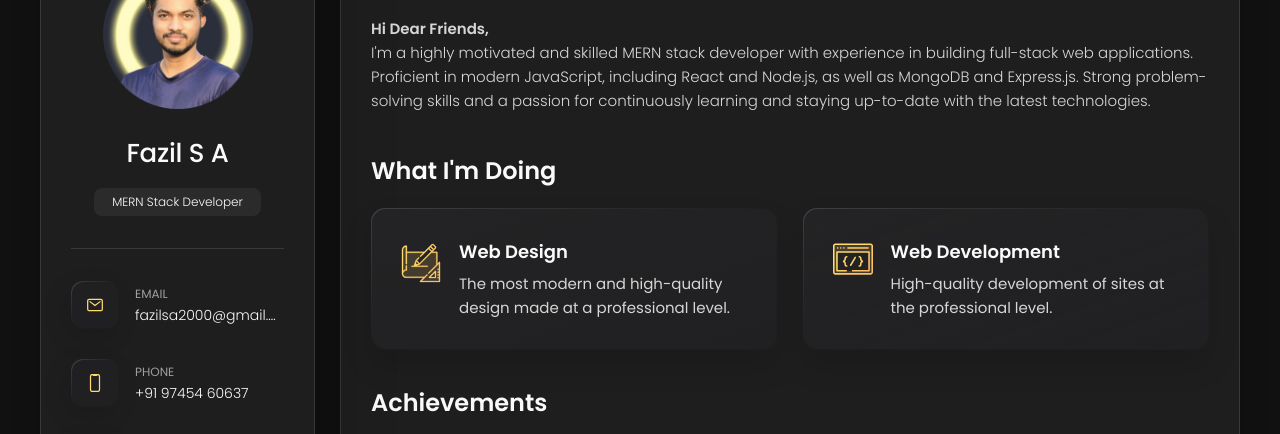
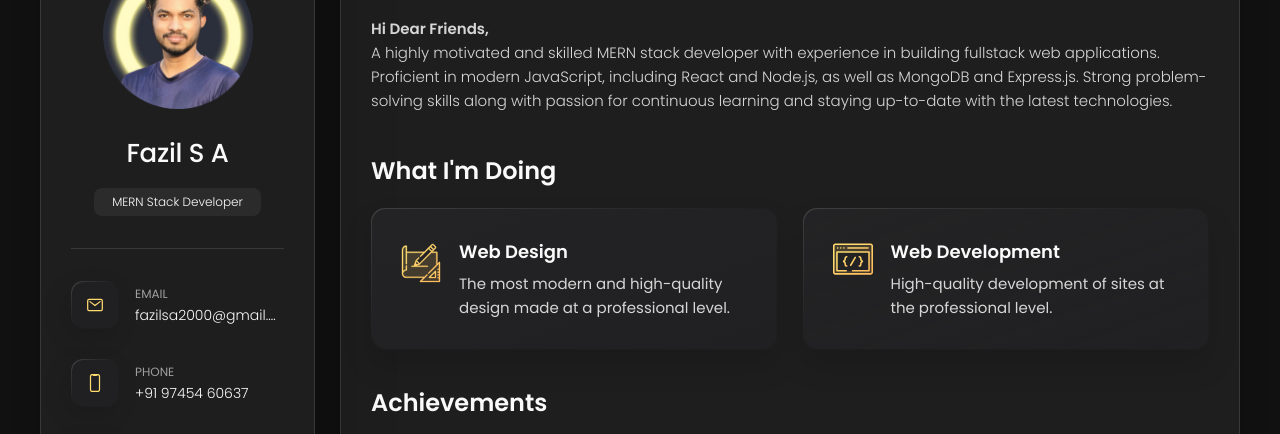
Before and after one commit to Fazil-SA/Portfolio, a plain HTML site: page index.html in a window 1280 px wide. Shown: the part 162-596 px from the top of the page. Drawn offline with nearby package versions, Linux system fonts and the light colour scheme.

Commit message:
about updates

```diff
--- a/index.html
+++ b/index.html
@@ -214,7 +214,9 @@
           </h4>
 
           <p>
-            I'm a highly motivated and skilled MERN stack developer with experience in building full-stack web applications. Proficient in modern JavaScript, including React and Node.js, as well as MongoDB and Express.js. Strong problem-solving skills and a passion for continuously learning and staying up-to-date with the latest technologies.
+            A highly motivated and skilled MERN stack developer with experience in building fullstack web applications. Proficient in modern JavaScript, including React and Node.js, as
+            well as MongoDB and Express.js. Strong problem-solving skills along with passion for
+            continuous learning and staying up-to-date with the latest technologies.
           </p>
         </section>
 
```
